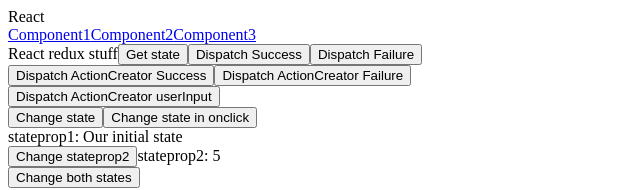
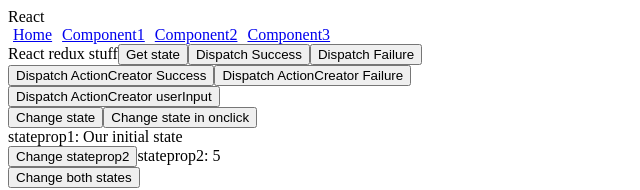
Before and after one commit to PhilipHassialis/React-2019, a React (Create React App) app: page / in a window 1280 px wide. Shown: the top 190 px of the page, without its empty margins (0-640 px from the left). Built offline with nearby package versions, Linux system fonts and the light colour scheme.

Commit message:
switch and exact

```diff
--- a/src/containers/header.js
+++ b/src/containers/header.js
@@ -6,9 +6,18 @@
     render() {
         return (
             <div>
-                <Link to="/component1">Component1</Link>
-                <Link to="/component2">Component2</Link>
-                <Link to="/component3">Component3</Link>
+                <Link to="/" style={{ padding: "5px" }}>
+                    Home
+                </Link>
+                <Link to="/component1" style={{ padding: "5px" }}>
+                    Component1
+                </Link>
+                <Link to="/component2" style={{ padding: "5px" }}>
+                    Component2
+                </Link>
+                <Link to="/component3" style={{ padding: "5px" }}>
+                    Component3
+                </Link>
             </div>
         );
     }
--- a/src/routes.js
+++ b/src/routes.js
@@ -6,7 +6,7 @@
 
 import Container1 from "./containers/container1";
 
-import { Router, Route } from "react-router";
+import { Router, Route, Switch } from "react-router";
 
 import Header from "./containers/header";
 
@@ -20,10 +20,12 @@
                 <Router history={history}>
                     <div>
                         <Header />
-                        <Route path="/" component={Container1} />
-                        <Route path="/component1" component={Component1} />
-                        <Route path="/component2" component={Component2} />
-                        <Route path="/component3" component={Component3} />
+                        <Switch>
+                            <Route path="/" exact component={Container1} />
+                            <Route path="/component1" component={Component1} />
+                            <Route path="/component2" component={Component2} />
+                            <Route path="/component3" component={Component3} />
+                        </Switch>
                     </div>
                 </Router>
             </div>
```
